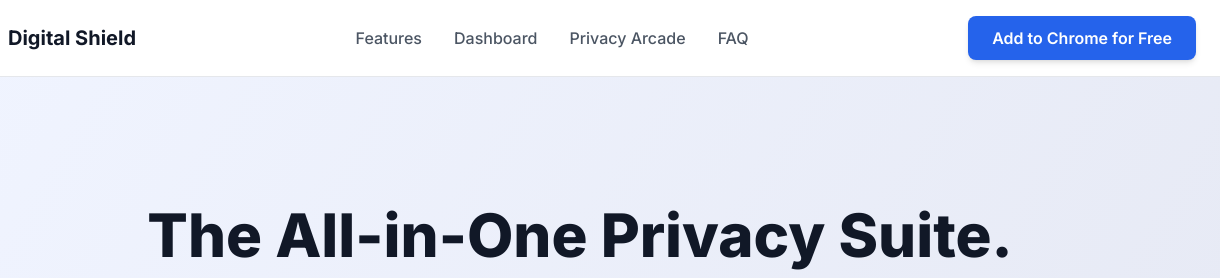
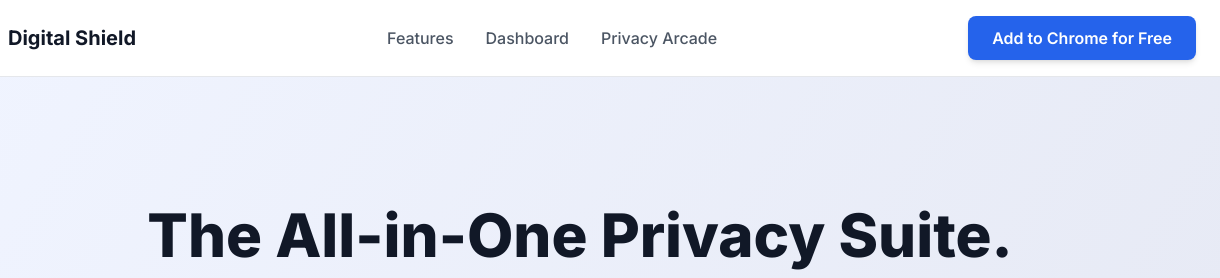
Before and after one commit to shawn291989/digital-shield-site, a plain HTML site: page index.html in a window 1280 px wide. Shown: the top 278 px of the page, 60-1280 px from the left. Drawn offline with nearby package versions, Linux system fonts and the light colour scheme.

Commit message:
Update index.html

```diff
--- a/index.html
+++ b/index.html
@@ -53,7 +53,6 @@
                 <a href="#features" class="text-gray-600 dark:text-gray-400 hover:text-blue-600 dark:hover:text-blue-400 transition-colors font-medium">Features</a>
                 <a href="#dashboard" class="text-gray-600 dark:text-gray-400 hover:text-blue-600 dark:hover:text-blue-400 transition-colors font-medium">Dashboard</a>
                 <a href="#arcade" class="text-gray-600 dark:text-gray-400 hover:text-blue-600 dark:hover:text-blue-400 transition-colors font-medium">Privacy Arcade</a>
-                <a href="#faq" class="text-gray-600 dark:text-gray-400 hover:text-blue-600 dark:hover:text-blue-400 transition-colors font-medium">FAQ</a>
             </nav>
             <a href="https://chromewebstore.google.com/detail/pkonihncnkmbejhhjadaognganhinnhc?utm_source=item-share-cb" target="_blank" class="bg-blue-600 text-white font-semibold px-6 py-2.5 rounded-lg hover:bg-blue-700 transition-all shadow-md hover:shadow-lg transform hover:-translate-y-0.5">
                 Add to Chrome for Free
```
